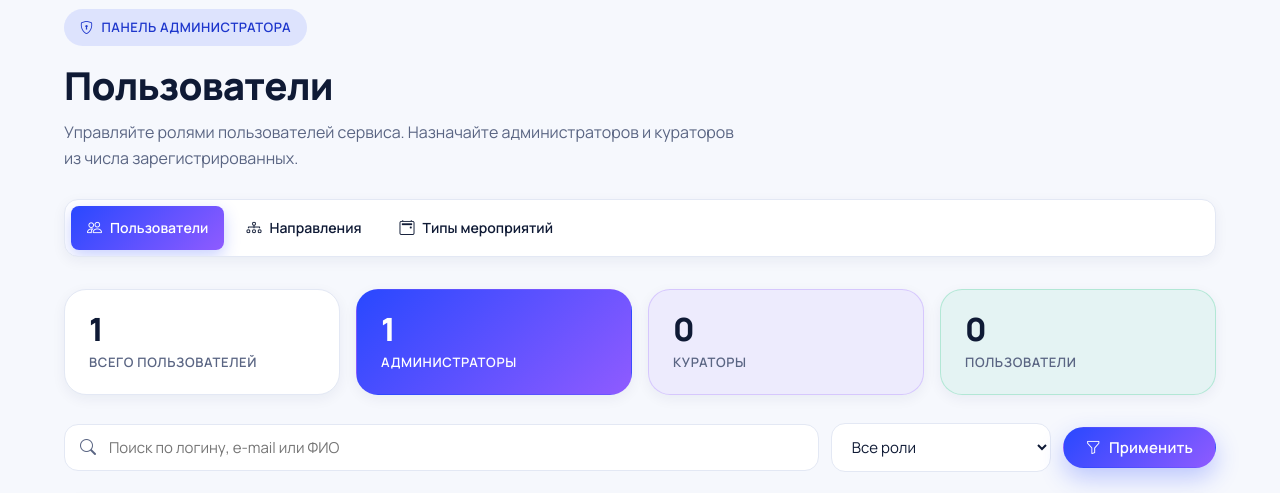
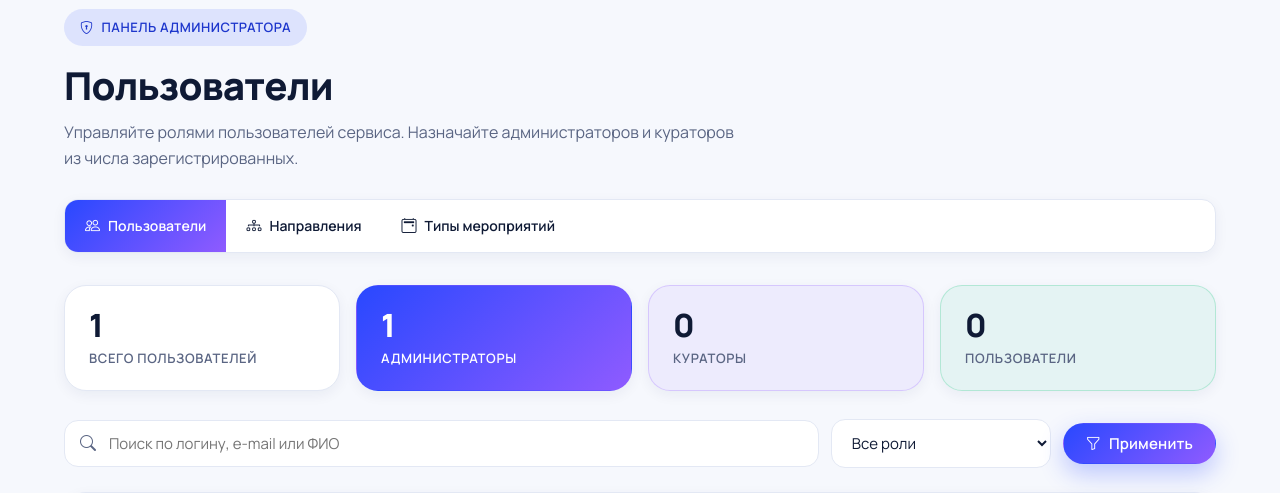
Before and after one commit to seminar1/seminar, a Django app: page /accounts/admin/users/ in a window 1280 px wide. Shown: the part 174-667 px from the top of the page. Run offline with Django 5.2, Linux system fonts and the light colour scheme; the visitor is signed in with stand-in values (Sample User, id 1); data comes from the database, SQL or seed files in the repository.

Commit message:
Changed admin page UI elements

```diff
--- a/static/css/admin.css
+++ b/static/css/admin.css
@@ -60,13 +60,13 @@
 
 .admin-tabs {
     display: flex;
-    gap: 6px;
+    gap: 0;
     margin-top: 28px;
-    padding: 6px;
     background: var(--color-surface);
     border: 1px solid var(--color-border);
     border-radius: var(--radius-md);
     box-shadow: var(--shadow-sm);
+    overflow: hidden;
     overflow-x: auto;
 }
 
@@ -74,12 +74,12 @@
     display: inline-flex;
     align-items: center;
     gap: 8px;
-    padding: 10px 16px;
-    border-radius: var(--radius-sm);
+    padding: 14px 20px;
     color: var(--color-text);
     font-size: 14px;
     font-weight: 600;
     white-space: nowrap;
+    border-radius: 0;
     transition: background-color var(--transition), color var(--transition);
 }
 
@@ -95,7 +95,6 @@
 .admin-tabs__link.is-active {
     background: linear-gradient(135deg, var(--color-primary), var(--color-accent));
     color: #fff;
-    box-shadow: 0 6px 16px rgba(41, 72, 255, 0.25);
 }
 
 .admin-tabs__link.is-active:hover {
--- a/templates/base.html
+++ b/templates/base.html
@@ -62,7 +62,7 @@
                                 <i class="bi bi-person"></i>
                                 Личный кабинет
                             </a>
-                            {% if user.is_curator or user.is_administrator %}
+                            {% if user.is_curator %}
                                 <a class="user-menu__item" href="{% url 'catalog:curator_events' %}" role="menuitem">
                                     <i class="bi bi-briefcase"></i>
                                     Панель куратора
--- a/users/mixins.py
+++ b/users/mixins.py
@@ -20,19 +20,15 @@ class AdminRequiredMixin(LoginRequiredMixin, UserPassesTestMixin):
 
 
 class CuratorRequiredMixin(LoginRequiredMixin, UserPassesTestMixin):
-    """Разрешает доступ кураторам и администраторам.
+    """Разрешает доступ только пользователям с ролью куратора.
 
-    Администратор по умолчанию обладает полными правами, поэтому ему
-    также доступна кураторская панель управления. Обычные пользователи
-    получают 403.
+    Администраторы управляют системой через свою собственную панель
+    и не имеют доступа к кураторскому разделу.
     """
 
     raise_exception = True
 
     def test_func(self):
-        """Проверяет, что пользователь — куратор или администратор."""
+        """Проверяет, что пользователь — куратор."""
         user = self.request.user
-        return (
-            user.is_authenticated
-            and (user.is_curator or user.is_administrator)
-        )
+        return user.is_authenticated and user.is_curator
```
